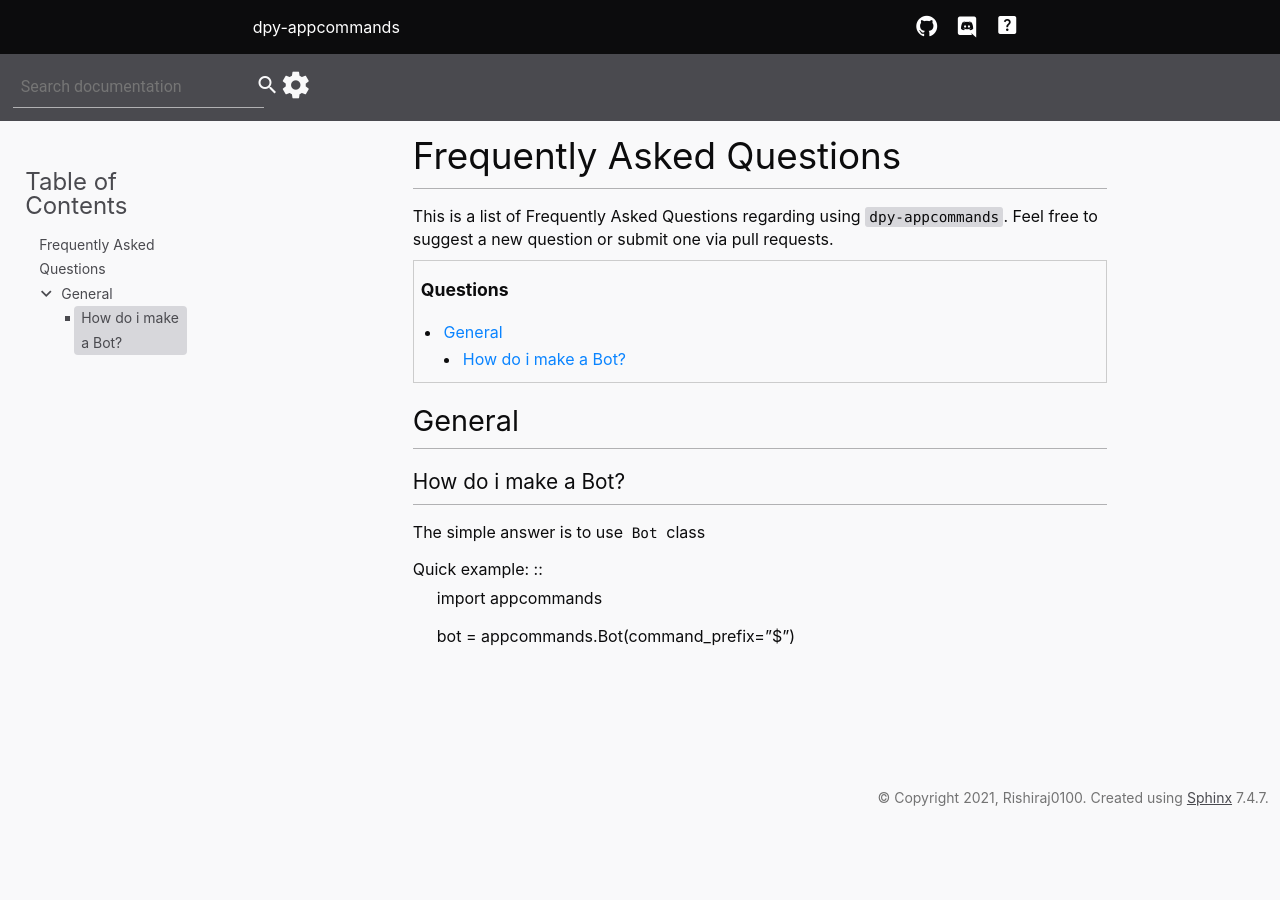
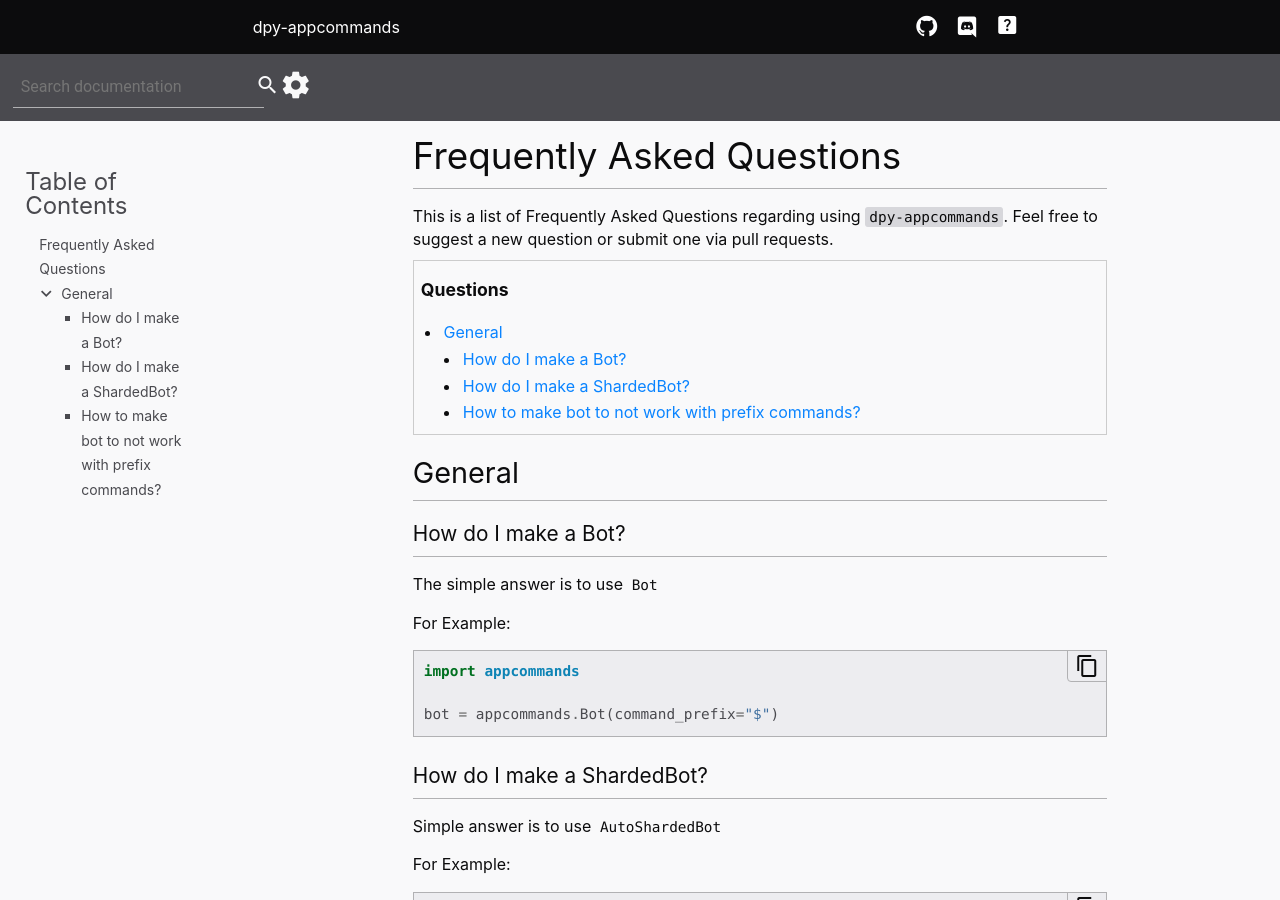
Before and after one commit to Rishiraj0100/dpy-appcommands, a Sphinx documentation site: the page built from docs/faq.rst, in a window 1280 px wide and 900 px high. Built offline with Sphinx 7.4.7, drawn with Linux system fonts in a browser that asks for light colours; the version number is read from the project's files by our own code; some of the changed text lies outside the part shown.

Commit message:
Update faq.rst

```diff
--- a/docs/faq.rst
+++ b/docs/faq.rst
@@ -15,12 +15,42 @@ new question or submit one via pull requests.
 General
 --------
 
-How do i make a Bot?
+How do I make a Bot?
 ~~~~~~~~~~~~~~~~~~~~~
 
-The simple answer is to use :class:`.Bot` class
+The simple answer is to use :class:`.Bot`
 
-Quick example: ::
+For Example:
+
+.. code-block:: python3
+
     import appcommands
 
     bot = appcommands.Bot(command_prefix="$")
+
+How do I make a ShardedBot?
+~~~~~~~~~~~~~~~~~~~~~~~~~~~~~
+
+Simple answer is to use :class:`.AutoShardedBot`
+
+For Example:
+
+.. code-block:: python3
+
+    import appcommands
+
+    bot = appcommands.AutoShardedBot(command_prefix="$")
+
+How to make bot to not work with prefix commands?
+~~~~~~~~~~~~~~~~~~~~~~~~~~~~~~~~~~~~~~~~~~~~~~~~~
+
+To not add prefix command, Simply don't give `command_prefix`
+parameter in :class:`.Bot` or :class:`.AutoShardedBot`
+
+For example:
+
+.. code-block:: python3
+
+    import appcommands
+
+    bot = appcommands.Bot() # No command_prefix parameter
```
